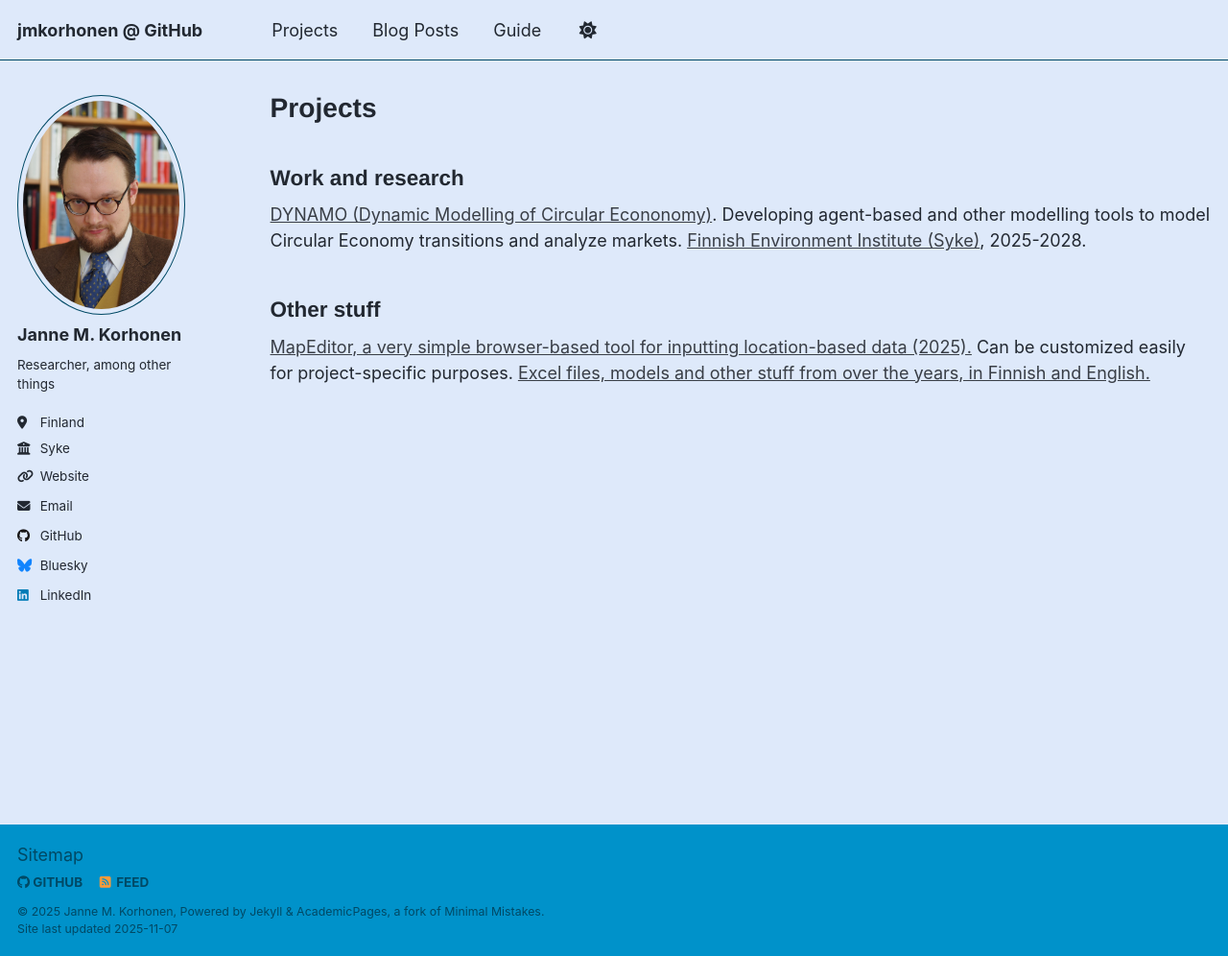
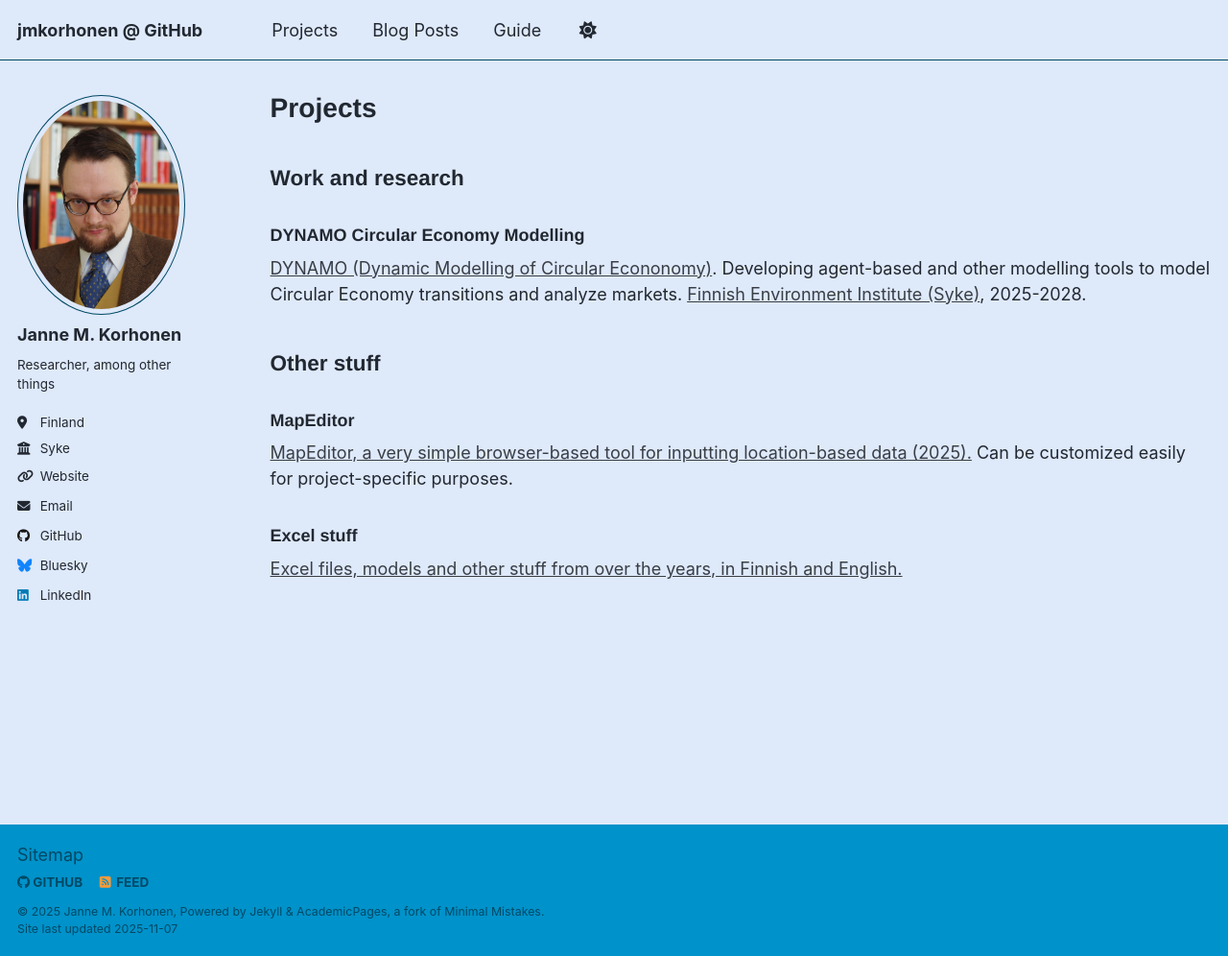
Before and after one commit to jmkorhonen/jmkorhonen.github.io, a Jekyll site: the page built from _pages/projects.html, in a window 1280 px wide and 996 px high. Shown: the whole window at 96% size. Built offline with Jekyll 4.4.1, drawn with Linux system fonts in a browser that asks for light colours; a script that is not in the unit is left out.

Commit message:
Update projects.html

```diff
--- a/_pages/projects.html
+++ b/_pages/projects.html
@@ -6,11 +6,13 @@ author_profile: true
 ---
 
 <h2>Work and research</h2>
+<h3>DYNAMO Circular Economy Modelling</h3>
 <a href="https://jmkorhonen.github.io/projects/DYNAMO/">DYNAMO (Dynamic Modelling of Circular Econonomy)</a>. Developing agent-based and other modelling tools to model Circular Economy transitions and analyze markets. <a href="https://www.syke.fi/en">Finnish Environment Institute (Syke)</a>, 2025-2028.
 
 <h2>Other stuff</h2>
+<h3>MapEditor</h3>
 <a href="https://jmkorhonen.github.io/projects/MapEditor/">MapEditor, a very simple browser-based tool for inputting location-based data (2025).</a> Can be customized easily for project-specific purposes.
-
+<h3>Excel stuff</h3>
 <a href="https://jmkorhonen.github.io/Excel/">Excel files, models and other stuff from over the years, in Finnish and English.</a>
 
 {% include base_path %}
```
